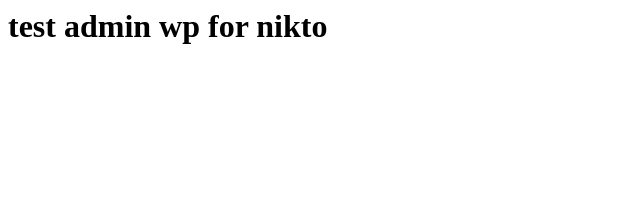
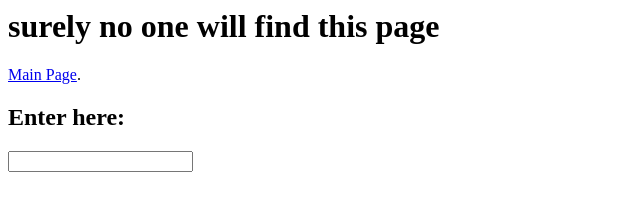
Before and after one commit to davidfoweather/wtest-1, a plain HTML site: page admin.html in a window 1280 px wide. Shown: the whole page, without its empty margins (0-640 px from the left). Drawn offline with Linux system fonts and the light colour scheme; no server answers.

Commit message:
Add files via upload

```diff
--- a/admin.html
+++ b/admin.html
@@ -1,5 +1,21 @@
 <html>
   <body>
-    <h1>test admin wp for nikto</h1>
+    <h1>surely no one will find this page</h1>
+    <a href="https://davidf.fun" class="button">Main Page</a>.
+    <h2>Enter here:</h2>
+    <input>
+    <div id="data-display"></div>
+    <script>
+      // Fetch data from your Flask API
+      fetch('https://baa5-131-204-254-103.ngrok-free.app')  // Use ngrok URL or your forwarded IP
+        .then(response => response.json())
+        .then(data => {
+          let display = document.getElementById('data-display');
+          display.innerHTML = JSON.stringify(data, null, 2);  // Display JSON data
+        })
+        .catch(error => {
+          console.error('Error fetching data:', error);
+        });
+    </script>
   </body>
 </html>
```
